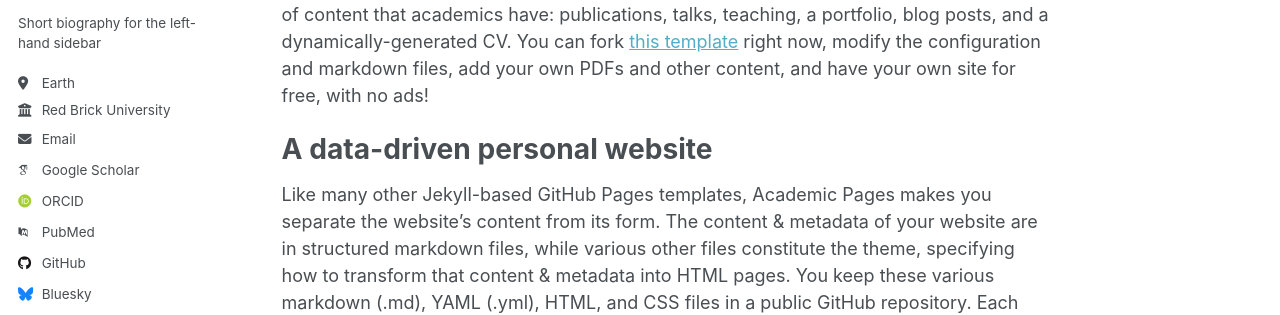
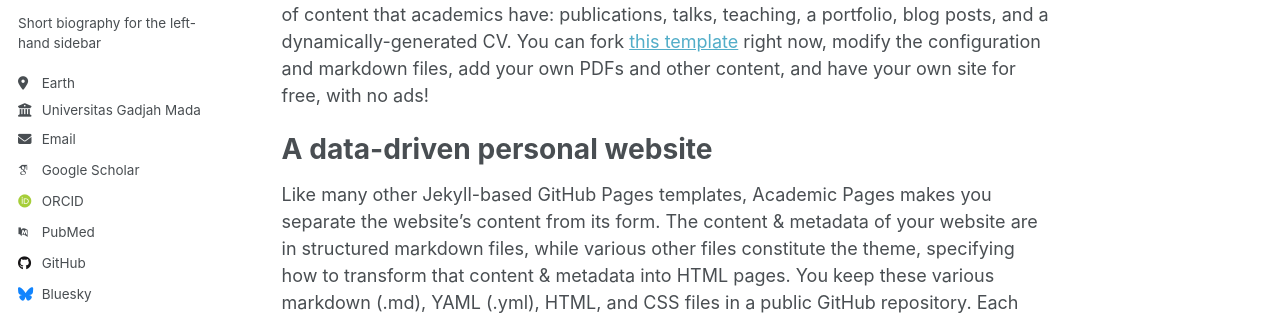
Before and after one commit to gheanavaliwihatma/gheanavaliwihatma.github.io, a Jekyll site: the page built from _pages/about.md, in a window 1280 px wide. Shown: the part 303-618 px from the top of the page. Built offline with Jekyll 4.4.1, drawn with Linux system fonts in a browser that asks for light colours; some web fonts are replaced.

Commit message:
fix (employer)

```diff
--- a/_config.yml
+++ b/_config.yml
@@ -27,7 +27,7 @@ author:
   pronouns         : # example: "she/her"
   bio              : "Short biography for the left-hand sidebar"
   location         : "Earth"
-  employer         : "Red Brick University"
+  employer         : "Universitas Gadjah Mada"
   uri              : # URL
   email            : "none@example.org"
 
```
